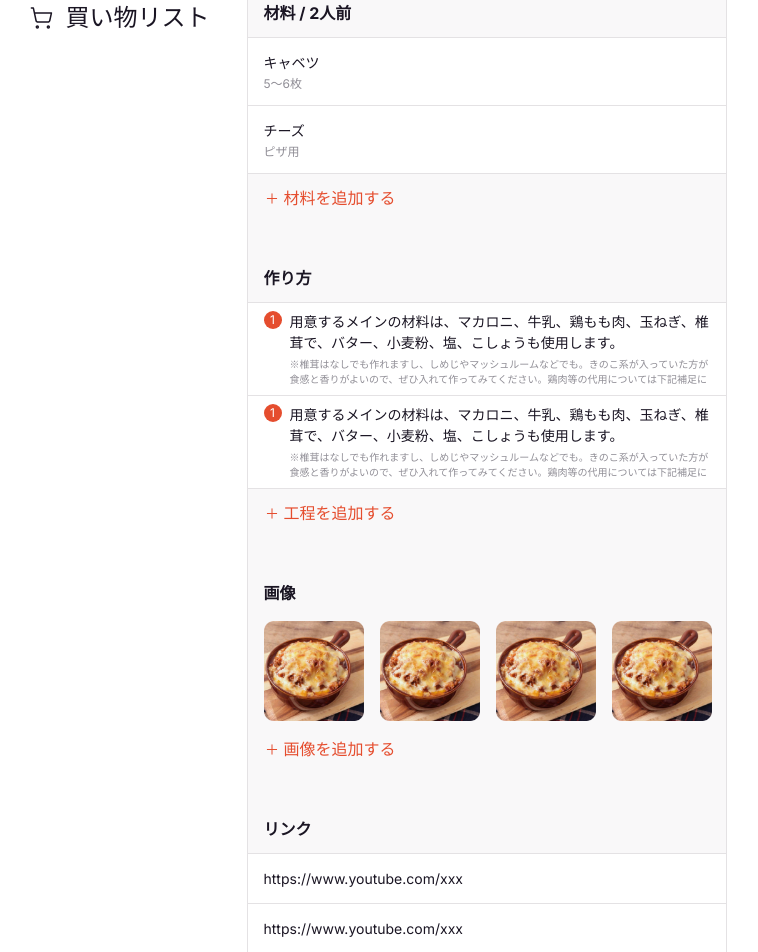
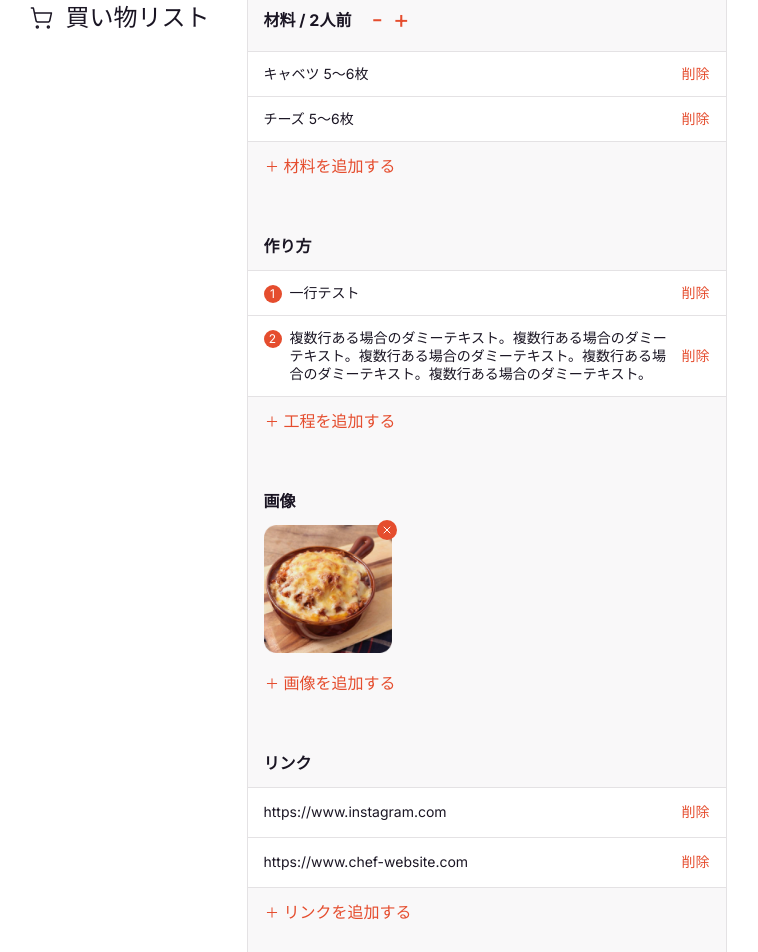
Before and after one commit to qin-team-recipe/04-recipe-app, a Next.js app: page /my-recipe/create in a window 1280 px wide. Shown: the part 200-1152 px from the top of the page, without its empty margins (153-911 px from the left). Built offline with nearby package versions, Linux system fonts and the light colour scheme.

Commit message:
create、listのボタン挙動を追加、Radixの導入

```diff
--- a/app/layout.tsx
+++ b/app/layout.tsx
@@ -13,9 +13,9 @@ export const metadata = {
 export default function RootLayout({ children }: { children: React.ReactNode }) {
   return (
     <html lang="ja" className={inter.className}>
-      <body className="min-h-screen md:flex md:justify-center lg:mr-[241px] md:mr-0">
+      <body className="min-h-screen md:flex md:justify-center md:mr-0">
         <SideBar />
-        <main className="pb-[58px] md:pb-[8px] md:max-w-[480px] md:w-[480px]  md:border-x-border md:border-x-[1px]  bg-backgroundGray  min-h-screen h-auto ">
+        <main className="pb-[58px] md:pb-[8px] md:max-w-[480px] md:w-[480px] lg:mr-[241px] md:border-x-border md:border-x-[1px]  bg-backgroundGray  min-h-screen h-auto ">
           {children}
           <Footer />
         </main>
--- /dev/null
+++ b/app/list/styles.css
@@ -0,0 +1,24 @@
+/* styles.css */
+.DropdownMenuContent {
+  animation-duration: 0.6s;
+  animation-timing-function: cubic-bezier(0.16, 1, 0.3, 1);
+  background-color: white;
+  border-radius: 4px;
+  box-shadow: 0 0 0 1px rgba(0, 0, 0, 0.1), 0 4px 11px rgba(0, 0, 0, 0.18);
+  padding: 6px;
+}
+
+.DropdownMenuContent[data-side="bottom"] {
+  animation-name: slideDown;
+}
+
+@keyframes slideDown {
+  from {
+    opacity: 0;
+    transform: translateY(-10px);
+  }
+  to {
+    opacity: 1;
+    transform: translateY(0);
+  }
+}
--- a/app/my-recipe/create/page.tsx
+++ b/app/my-recipe/create/page.tsx
@@ -1,12 +1,73 @@
+"use client";
+
 import Link from "next/link";
 import Image from "next/image";
+import { useState } from "react";
 
-export const metadata = {
-  title: "Create Recipe",
-  description: "Generated by create next app",
-};
+// export const metadata = {
+//   title: "Create Recipe",
+//   description: "Generated by create next app",
+// };
 
 export default function CreateMyRecipe() {
+
+  const [linkArray, setLinkArray] = useState([
+    {
+      url: "https://www.instagram.com",
+    },
+    {
+      url: "https://www.chef-website.com",
+    },
+  ])
+  const addLinkHandler = () => {
+    setLinkArray([...linkArray, { url: "" }])
+  }
+  const deleteLinkHandler = (index: number) => {
+    const newLinkArray = [...linkArray]
+    newLinkArray.splice(index, 1)
+    setLinkArray(newLinkArray)
+  }
+
+
+  const [ingredientArray, setIngredientArray] = useState([
+    "キャベツ 5〜6枚", "チーズ 5〜6枚"])
+  const addIngredientHandler = () => {
+    setIngredientArray([...ingredientArray, ""])
+  }
+  const deleteIngredientHandler = (index: number) => {
+    const newIngredientArray = [...ingredientArray]
+    newIngredientArray.splice(index, 1)
+    setIngredientArray(newIngredientArray)
+  }
+
+  const [stepArray, setStepArray] = useState([
+    "一行テスト",
+    "複数行ある場合のダミーテキスト。複数行ある場合のダミーテキスト。複数行ある場合のダミーテキスト。複数行ある場合のダミーテキスト。複数行ある場合のダミーテキスト。"
+  ])
+  const addStepHandler = () => {
+    setStepArray([...stepArray, ""])
+  }
+  const deleteStepHandler = (index: number) => {
+    const newStepArray = [...stepArray]
+    newStepArray.splice(index, 1)
+    setStepArray(newStepArray)
+  }
+
+
+  const [servings, setServings] = useState(2);
+  const servingsIngredientHandler = () => {
+    if (servings < 6) {
+      setServings(servings + 1)
+    }
+  }
+  const servingsDecreaseHandler = () => {
+    if (servings > 1) {
+      setServings(servings - 1)
+    }
+  }
+
+
+
   return (
     <>
       {/* ヘッダー */}
@@ -31,40 +92,45 @@ export default function CreateMyRecipe() {
         </div>
       </div>
 
-      <form>
+
       {/* レシピ名 */}
       <section className=" pt-[8px] pb-[24px] ">
         <label className="flex justify-between py-[12px] items-center px-[16px] border-border border-b-[1px]">
           <h2 className="font-bold text-title text-[16px]">レシピ名</h2>
         </label>
         <input
-            className="bg-white w-full border-border border-b-[1px] py-[13px] px-[16px]"
+          className="bg-white w-full border-border border-b-[1px] py-[13px] px-[16px] text-title focus:outline-text"
           placeholder="例：肉じゃが"
         ></input>
       </section>
 
       {/* 材料 */}
       <section className=" pt-[8px] pb-[24px] ">
-          <div className="flex justify-between py-[12px] items-center px-[16px] border-border border-b-[1px]">
-            <h2 className="font-bold text-title text-[16px]">材料 / 2人前</h2>
+        <div className="flex gap-x-[20px] py-[12px] items-center px-[16px] border-border border-b-[1px]">
+          <h2 className="font-bold text-title text-[16px]">材料 / {servings}人前</h2>
+          <div className="flex gap-x-[10px] text-[25px]">
+            <button className={servings > 1 ? "text-primary" : ""} onClick={servingsDecreaseHandler}>-</button>
+            <button className={servings < 6 ? "text-primary" : ""} onClick={servingsIngredientHandler}>+</button>
+          </div>
         </div>
 
         <ul className="bg-white">
-            <li className=" text-[14px] border-border border-b-[1px] leading-[18px]">
-              <Link className="py-[15.5px] px-[16px] block" href="/">
-                <p className="text-title text-[14px]">キャベツ</p>
-                <p className="mt-[6px] text-[12px] leading-[12px]">5〜6枚</p>
-              </Link>
+          {
+            ingredientArray.map((ingredient, index) => (
+              <li className=" text-[14px] border-border border-b-[1px] leading-[18px] relative" key={index}>
+                <input className="bg-white w-full  py-[13px] px-[16px] text-title focus:outline-text" defaultValue={ingredient}>
+                </input>
+                <button className="absolute top-1/2 -translate-y-1/2 right-[16px] text-primary" onClick={
+                  () => deleteIngredientHandler(index)
+                }>削除</button>
               </li>
-            <li className=" text-[14px] border-border border-b-[1px] leading-[18px]">
-              <Link className="py-[15.5px] px-[16px] block" href="/">
-                <p className="text-title text-[14px]">チーズ</p>
-                <p className="mt-[6px] text-[12px] leading-[12px]">ピザ用</p>
-              </Link>
-            </li>
+            ))
+          }
+
+
         </ul>
         <div className="py-[12px] px-[16px] ">
-            <button className="text-primary relative pl-[20px]">
+          <button className="text-primary relative pl-[20px]" onClick={addIngredientHandler}>
             <span className="absolute top-1/2 -translate-y-1/2 left-0 w-[16px] h-[16px]">
               <svg width="16" height="17" viewBox="0 0 16 17" fill="none" xmlns="http://www.w3.org/2000/svg">
                 <g clipPath="url(#clip0_391_2064)">
@@ -81,44 +147,50 @@ export default function CreateMyRecipe() {
             材料を追加する
           </button>
         </div>
-        </section>
+      </section >
 
       {/* 作り方 */}
-        <section className=" pt-[8px] pb-[24px] ">
+      <section className=" pt-[8px] pb-[24px] " >
         <div className="flex justify-between py-[12px] items-center px-[16px] border-border border-b-[1px]">
           <h2 className="font-bold text-title text-[16px]">作り方</h2>
         </div>
 
         <ul className="bg-white">
-            <li>
-              <Link href="/" className="block py-[8px] pr-[16px] pl-[42px] border-b-[1px] border-border relative">
-                <span className="absolute top-[8px] left-[16px] w-[18px] h-[18px] text-white text-[12px] rounded-full bg-primary text-center leading-[18px] ">
-                  1
+          {
+            stepArray.map((step, index) => (
+              <li className="text-title text-[14px] py-[13px] pl-[42px] pr-[50px] border-border border-b-[1px] bg-white leading-[18px] relative" key={index}>
+                <p className="block" >
+                  {step}
+                </p>
+                <button className="absolute top-1/2 -translate-y-1/2 right-[16px] text-primary" onClick={
+                  () => deleteStepHandler(index)
+                }>削除</button>
+                <span className="absolute top-[14px] left-[16px] w-[18px] h-[18px] text-white text-[12px] rounded-full bg-primary text-center leading-[18px] ">
+                  {index + 1}
                 </span>
-                <p className="text-title text-[14px]">
-                  用意するメインの材料は、マカロニ、牛乳、鶏もも肉、玉ねぎ、椎茸で、バター、小麦粉、塩、こしょうも使用します。
-                </p>
-                <p className="mt-[4px] text-[10px]">
-                  ※椎茸はなしでも作れますし、しめじやマッシュルームなどでも。きのこ系が入っていた方が食感と香りがよいので、ぜひ入れて作ってみてください。鶏肉等の代用については下記補足に
-                </p>
-              </Link>
               </li>
-            <li>
-              <Link href="/" className="block py-[8px] pr-[16px] pl-[42px] border-b-[1px] border-border relative">
-                <span className="absolute top-[8px] left-[16px] w-[18px] h-[18px] text-white text-[12px] rounded-full bg-primary text-center leading-[18px] ">
-                  1
-                </span>
-                <p className="text-title text-[14px]">
-                  用意するメインの材料は、マカロニ、牛乳、鶏もも肉、玉ねぎ、椎茸で、バター、小麦粉、塩、こしょうも使用します。
-                </p>
-                <p className="mt-[4px] text-[10px]">
-                  ※椎茸はなしでも作れますし、しめじやマッシュルームなどでも。きのこ系が入っていた方が食感と香りがよいので、ぜひ入れて作ってみてください。鶏肉等の代用については下記補足に
-                </p>
-              </Link>
-            </li>
+              // <li className="relative" key={index}>
+              //   <input className="block py-[8px] pr-[16px] pl-[42px] border-b-[1px] border-border w-full" defaultValue={step}>
+              //     {/* <p className="text-title text-[14px]">
+              //   用意するメインの材料は、マカロニ、牛乳、鶏もも肉、玉ねぎ、椎茸で、バター、小麦粉、塩、こしょうも使用します。
+              // </p> */}
+              //     {/* <p className="mt-[4px] text-[10px]">
+              //   ※椎茸はなしでも作れますし、しめじやマッシュルームなどでも。きのこ系が入っていた方が食感と香りがよいので、ぜひ入れて作ってみてください。鶏肉等の代用については下記補足に
+              // </p> */}
+              //   </input>
+              //   <span className="absolute top-[8px] left-[16px] w-[18px] h-[18px] text-white text-[12px] rounded-full bg-primary text-center leading-[18px] ">
+              //     1
+              //   </span>
+              // </li>
+            ))}
+
         </ul>
         <div className="py-[12px] px-[16px] ">
-            <button className="text-primary relative pl-[20px]">
+          <button className="text-primary relative pl-[20px]"
+            onClick={() => {
+              window.alert("工程を追加します")
+            }}
+          >
             <span className="absolute top-1/2 -translate-y-1/2 left-0 w-[16px] h-[16px]">
               <svg width="16" height="17" viewBox="0 0 16 17" fill="none" xmlns="http://www.w3.org/2000/svg">
                 <g clipPath="url(#clip0_391_2064)">
@@ -135,44 +207,44 @@ export default function CreateMyRecipe() {
             工程を追加する
           </button>
         </div>
-        </section>
+      </section >
 
       {/* 画像 */}
-        <section className=" pt-[8px] pb-[24px]  overflow-x-hidden">
+      <section className="pt-[8px] pb-[24px]  overflow-x-hidden" >
         <div className="flex justify-between py-[12px] items-center px-[16px] ">
           <h2 className="font-bold text-title text-[16px]">画像</h2>
         </div>
 
-          <ul className="flex gap-x-[16px] w-screen md:w-full overflow-x-scroll py-[4px] pl-[16px]">
-            <li className="w-[100px] overflow-hidden flex-none">
-              <Link href="/">
-                <Image src="/images/top/recipes/recipe1.png" alt="シェフの写真" width={100} height={100} />
-              </Link>
-            </li>
-            <li className="w-[100px] overflow-hidden flex-none">
-              <Link href="/">
-                <Image src="/images/top/recipes/recipe1.png" alt="シェフの写真" width={100} height={100} />
-              </Link>
-            </li>
-            <li className="w-[100px] overflow-hidden flex-none">
-              <Link href="/">
-                <Image src="/images/top/recipes/recipe1.png" alt="シェフの写真" width={100} height={100} />
-              </Link>
-            </li>
-            <li className="w-[100px] overflow-hidden flex-none">
-              <Link href="/">
-                <Image src="/images/top/recipes/recipe1.png" alt="シェフの写真" width={100} height={100} />
-              </Link>
-            </li>
-            <li className="w-[100px] overflow-hidden flex-none">
-              <Link href="/">
-                <Image src="/images/top/recipes/recipe1.png" alt="シェフの写真" width={100} height={100} />
-              </Link>
-            </li>
-          </ul>
+        <div className="px-[16px]">
+          <div className="inline-block relative">
+            <Image src="/images/top/recipes/recipe1.png" alt="レシピの写真" width={128} height={128} />
+            <button type="button" className="bg-primary absolute rounded-full w-[20px] h-[20px] -top-[5px] -right-[5px]">
+              <svg xmlns="http://www.w3.org/2000/svg"
+                className="stroke-white ml-[4px]"
+                width="12"
+                height="12"
+                viewBox="0 0 24 24"
+                fill="none"
+                stroke="currentColor"
+                stroke-width="2"
+                stroke-linecap="round"
+                stroke-linejoin="round"
+              >
+                <path d="M18 6l-12 12"></path>
+                <path d="M6 6l12 12"></path>
+              </svg>
+            </button>
+          </div>
+
+
+        </div>
 
         <div className="py-[12px] px-[16px] ">
-            <button className="text-primary relative pl-[20px]">
+          <button className="text-primary relative pl-[20px]"
+            onClick={() => {
+              window.alert("画像を追加します")
+            }}
+          >
             <span className="absolute top-1/2 -translate-y-1/2 left-0 w-[16px] h-[16px]">
               <svg width="16" height="17" viewBox="0 0 16 17" fill="none" xmlns="http://www.w3.org/2000/svg">
                 <g clipPath="url(#clip0_391_2064)">
@@ -192,28 +264,30 @@ export default function CreateMyRecipe() {
       </section>
 
       {/* リンク */}
-        <section className=" pt-[8px] pb-[24px] ">
+      <section className=" pt-[8px] pb-[24px] " >
         <div className="flex justify-between py-[12px] items-center px-[16px] border-border border-b-[1px]">
           <h2 className="font-bold text-title text-[16px]">リンク</h2>
         </div>
 
         <ul className="bg-white">
-            <li className=" text-[14px] border-border border-b-[1px] leading-[18px]">
+          {
+            linkArray.map((link, index) => (
+              <li className=" text-[14px] border-border border-b-[1px] leading-[18px] relative" key={index}>
                 <input
-                className="py-[15.5px] px-[16px] block text-title text-[14px] w-full"
-                value="https://www.youtube.com/xxx"
+                  className="py-[15.5px] px-[16px] block text-title text-[14px] w-full focus:outline-text"
+                  defaultValue={link.url}
                 ></input>
+                <button className="absolute top-1/2 -translate-y-1/2 right-[16px] text-primary" onClick={() => deleteLinkHandler(index)}>削除</button>
               </li>
-            <li className=" text-[14px] border-border border-b-[1px] leading-[18px]">
-              <input
-                className="py-[15.5px] px-[16px] block text-title text-[14px] w-full"
-                value="https://www.youtube.com/xxx"
-              ></input>
-            </li>
-          </ul>
+            )
+            )
+          }
+        </ul >
 
         <div className="py-[12px] px-[16px] ">
-            <button className="text-primary relative pl-[20px]">
+          <button className="text-primary relative pl-[20px]"
+            onClick={addLinkHandler}
+          >
             <span className="absolute top-1/2 -translate-y-1/2 left-0 w-[16px] h-[16px]">
               <svg width="16" height="17" viewBox="0 0 16 17" fill="none" xmlns="http://www.w3.org/2000/svg">
                 <g clipPath="url(#clip0_391_2064)">
@@ -230,8 +304,8 @@ export default function CreateMyRecipe() {
             リンクを追加する
           </button>
         </div>
-        </section>
-      </form>
+      </section >
+
     </>
   );
 }
--- a/package.json
+++ b/package.json
@@ -17,6 +17,7 @@
   },
   "dependencies": {
     "@prisma/client": "^4.15.0",
+    "@radix-ui/react-dropdown-menu": "^2.0.5",
     "@trpc/server": "^10.29.1",
     "@types/node": "20.2.5",
     "@types/react": "18.2.8",
```
Also changed, not shown: app/list/page.tsx (+87 -70 lines), 1 other file (tests, documents, lock files or other folders). Lines whose indentation alone changed are shown as unchanged.
